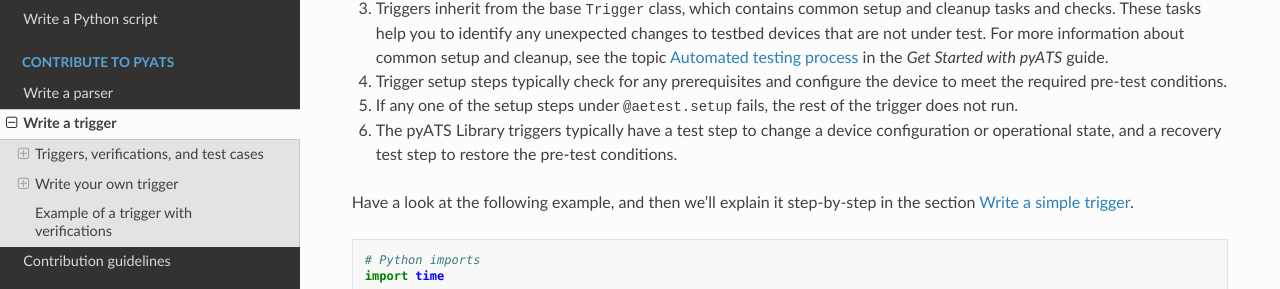
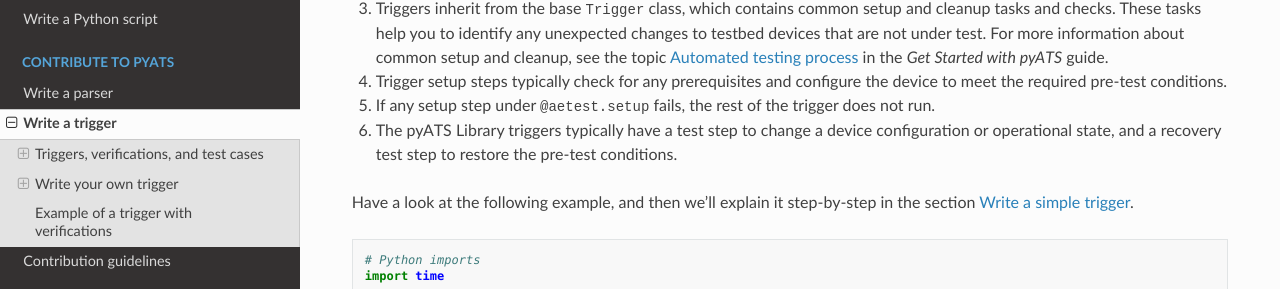
Before and after one commit to CiscoTestAutomation/getting-started, a Sphinx documentation site: the page built from source/writetrigger/writetrigger.rst, in a window 1280 px wide and 900 px high, scrolled down 2065 px. Shown: the part 162-451 px from the top of the window. Built offline with Sphinx 7.4.7 and the Read the Docs theme 2.0.0, drawn with Linux system fonts in a browser that asks for light colours.

Commit message:
Minor edit.

```diff
--- a/source/writetrigger/writetrigger.rst
+++ b/source/writetrigger/writetrigger.rst
@@ -58,7 +58,7 @@ In the following example, you can see the structure of the trigger. This trigger
 #. One Python file can have more than one trigger class.
 #. Triggers inherit from the base :monospace:`Trigger` class, which contains common setup and cleanup tasks and checks. These tasks help you to identify any unexpected changes to testbed devices that are not under test. For more information about common setup and cleanup, see the topic :ref:`auto-testing-process` in the *Get Started with pyATS* guide.
 #. Trigger setup steps typically check for any prerequisites and configure the device to meet the required pre-test conditions.
-#. If any one of the setup steps under :monospace:`@aetest.setup` fails, the rest of the trigger does not run.
+#. If any setup step under :monospace:`@aetest.setup` fails, the rest of the trigger does not run.
 #. The |library| triggers typically have a test step to change a device configuration or operational state, and a recovery test step to restore the pre-test conditions.
 
 Have a look at the following example, and then we'll explain it step-by-step in the section :ref:`write-simple-trigger`.
```
